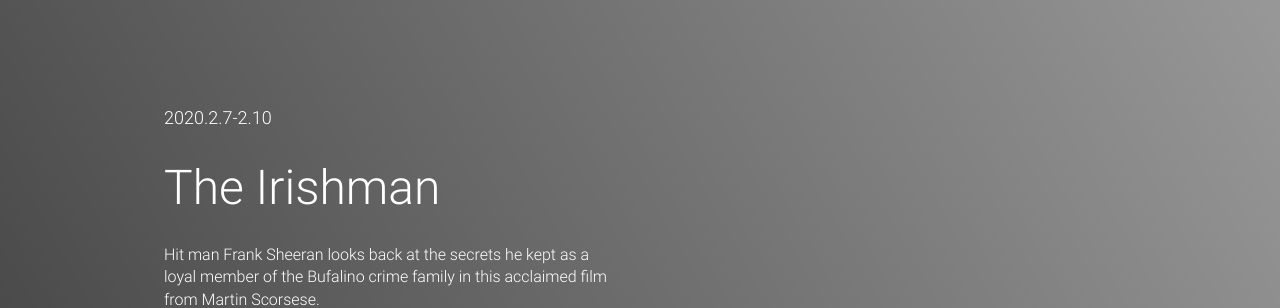
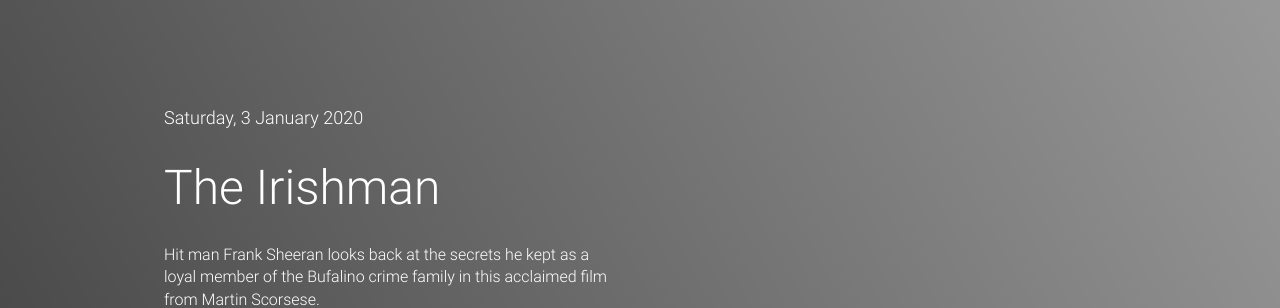
Before and after one commit to sayidhe/event, a Jekyll site: the page built from en/index.md, in a window 1280 px wide and 900 px high. Shown: the part 213-521 px from the top of the window. Built offline with Jekyll 4.4.1, drawn with Linux system fonts in a browser that asks for light colours; some web fonts are replaced.

Commit message:
modify date

```diff
--- a/en/index.md
+++ b/en/index.md
@@ -10,7 +10,7 @@
   <div class="container">
     <div class="row">
       <div class="left">
-        <p>2020.2.7-2.10</p>
+        <p>Saturday, 3 January 2020</p>
         <h1>The Irishman</h1>
         <p>Hit man Frank Sheeran looks back at the secrets he kept as a loyal member of the Bufalino crime family in this acclaimed film from Martin Scorsese.</p>
         <button class="button"><span>Sign Up</span></button>
--- a/index.html
+++ b/index.html
@@ -9,7 +9,7 @@
   <div class="container">
     <div class="row">
       <div class="left">
-        <p>2020.2.7-2.10</p>
+        <p>2020年1月3日 星期六</p>
         <h1>爱尔兰人</h1>
         <p>《爱尔兰人》为马丁·斯科塞斯执导的传奇巨制，罗伯特·德尼罗、阿尔·帕西诺和乔·佩西主演。通过二战老兵弗兰克·希兰的视角，讲述了战后美国有组织犯罪的故事。弗兰克·希兰是一名骗子和杀手，曾经在 20 世纪最恶名昭彰的人物身边工作。该电影跨越数十年，记录了美国历史上最大的悬案之一，即传奇工会领袖吉米·霍法失踪案，以宏大的故事之旅，展现有组织犯罪的隐秘通道：其内部运作、仇敌以及与主流政治的瓜葛。</p>
         <button class="button"><span>立即报名</span></button>
```
